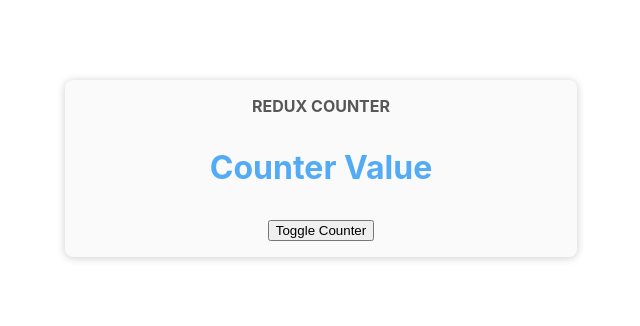
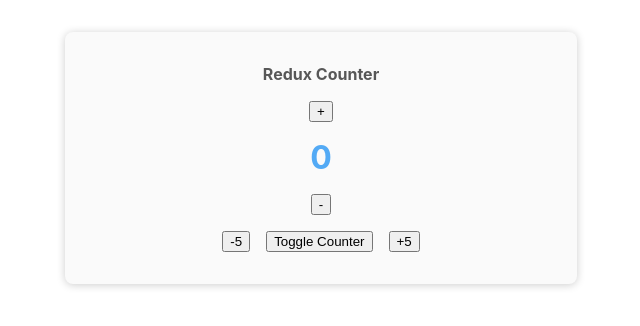
Before and after one commit to anasabufarraj/hello_react_redux, a React (Create React App) app: page / in a window 1280 px wide. Shown: the top 326 px of the page, without its empty margins (319-959 px from the left). Built offline with nearby package versions, Linux system fonts and the light colour scheme.

Commit message:
Redux counter

```diff
--- a/src/App.js
+++ b/src/App.js
@@ -1,11 +1,9 @@
-import React from 'react';
+import React from "react";
 import Counter from "./components/Counter";
 
 class App extends React.Component {
   render() {
-    return (
-      <Counter/>
-    );
+    return <Counter />;
   }
 }
 
--- a/src/app/store.js
+++ b/src/app/store.js
@@ -1,20 +1,46 @@
-import redux from 'redux';
+import { createStore } from 'redux';
 
-const counterReducer = (state = { counter: 0 }, action) => {
+const initialState = { counter: 0, hidden: false };
+
+function counterReducer(state = initialState, action) {
   if (action.type === 'increment') {
     return {
       counter: state.counter + 1,
+      hidden: state.hidden,
     };
   }
+
   if (action.type === 'decrement') {
     return {
       counter: state.counter - 1,
+      hidden: state.hidden,
+    };
+  }
+
+  if (action.type === 'incrementBy') {
+    return {
+      counter: state.counter + action.value,
+      hidden: state.hidden,
+    };
+  }
+
+  if (action.type === 'DecrementBy') {
+    return {
+      counter: state.counter - action.value,
+      hidden: state.hidden,
+    };
+  }
+
+  if (action.type === 'toggle') {
+    return {
+      counter: state.counter,
+      hidden: !state.hidden,
     };
   }
 
   return state;
-};
+}
 
-const store = redux.createStore(counterReducer);
+const store = createStore(counterReducer);
 
 export default store;
--- a/src/components/Counter.js
+++ b/src/components/Counter.js
@@ -1,15 +1,48 @@
-import classes from './Counter.module.css';
+import style from './Counter.module.css';
+import { useSelector, useDispatch } from 'react-redux';
 
-const Counter = () => {
-  const toggleCounterHandler = () => {};
+function Counter() {
+  const dispatch = useDispatch();
+  const counter = useSelector((state) => state.counter);
+  const hidden = useSelector((state) => state.hidden);
+
+  const handleIncrement = () => {
+    dispatch({ type: 'increment' });
+  };
+
+  const handleDecrement = () => {
+    dispatch({ type: 'decrement' });
+  };
+
+  const handleIncrementBy = () => {
+    dispatch({ type: 'incrementBy', value: 5 });
+  };
+
+  const handleDecrementBy = () => {
+    dispatch({ type: 'DecrementBy', value: 5 });
+  };
+
+  const handleToggle = () => {
+    dispatch({ type: 'toggle' });
+  };
 
   return (
-    <main className={classes.counter}>
+    <main className={style.counter}>
       <h1>Redux Counter</h1>
-      <div className={classes.value}>Counter Value</div>
-      <button onClick={toggleCounterHandler}>Toggle Counter</button>
+      {hidden || (
+        <div>
+          <button onClick={handleIncrement}>+</button>
+          <div className={style.value}>{counter}</div>
+          <button onClick={handleDecrement}>-</button>
+        </div>
+      )}
+      <button onClick={handleDecrementBy}>-5</button>
+      <button className={style.toggle} onClick={handleToggle}>
+        Toggle Counter
+      </button>
+      <button onClick={handleIncrementBy}>+5</button>
     </main>
   );
-};
+}
 
 export default Counter;
--- a/src/components/Counter.module.css
+++ b/src/components/Counter.module.css
@@ -1,5 +1,5 @@
 .counter {
-  margin: 5rem auto;
+  margin: 2rem auto;
   box-shadow: 0 1px 8px rgba(0, 0, 0, 0.2);
   width: 30rem;
   border-radius: 8px;
@@ -9,15 +9,18 @@
 }
 
 .counter h1 {
-  text-transform: uppercase;
   color: #575757;
-  margin: 0;
+  margin: 1rem;
   font-size: 1rem;
 }
 
 .value {
   font-size: 2rem;
   color: #53aaf5;
-  margin: 2rem 0;
+  margin: 1rem 0;
   font-weight: bold;
 }
+
+.toggle {
+  margin: 1rem;
+}
--- a/src/components/UserProfile.js
+++ b/src/components/UserProfile.js
@@ -1,8 +1,8 @@
-import classes from './UserProfile.module.css';
+import style from './UserProfile.module.css';
 
 const UserProfile = () => {
   return (
-    <main className={classes.profile}>
+    <main className={style.profile}>
       <h2>My User Profile</h2>
     </main>
   );
```
Also changed, not shown: prettier.config.js (added, +7 -0 lines), src/components/Auth.js (+8 -8 lines), src/components/Header.js (+4 -4 lines).
